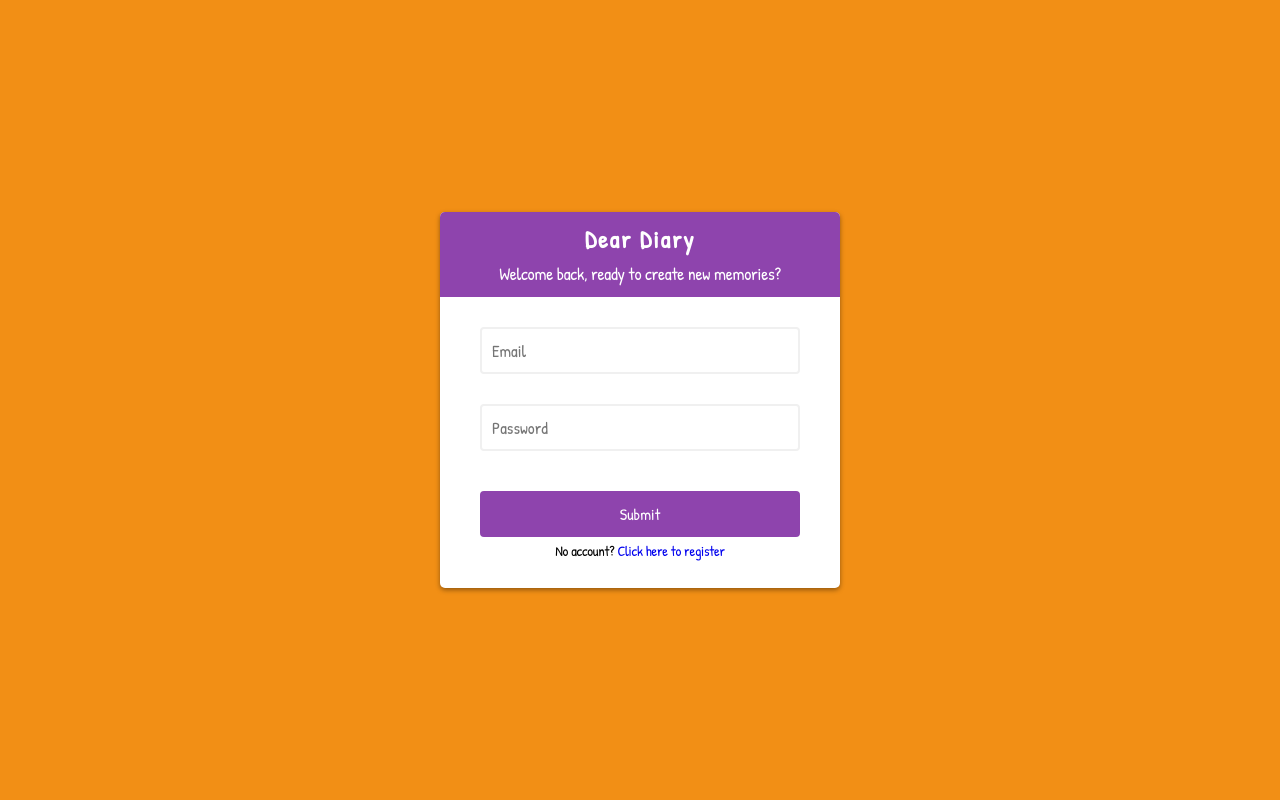
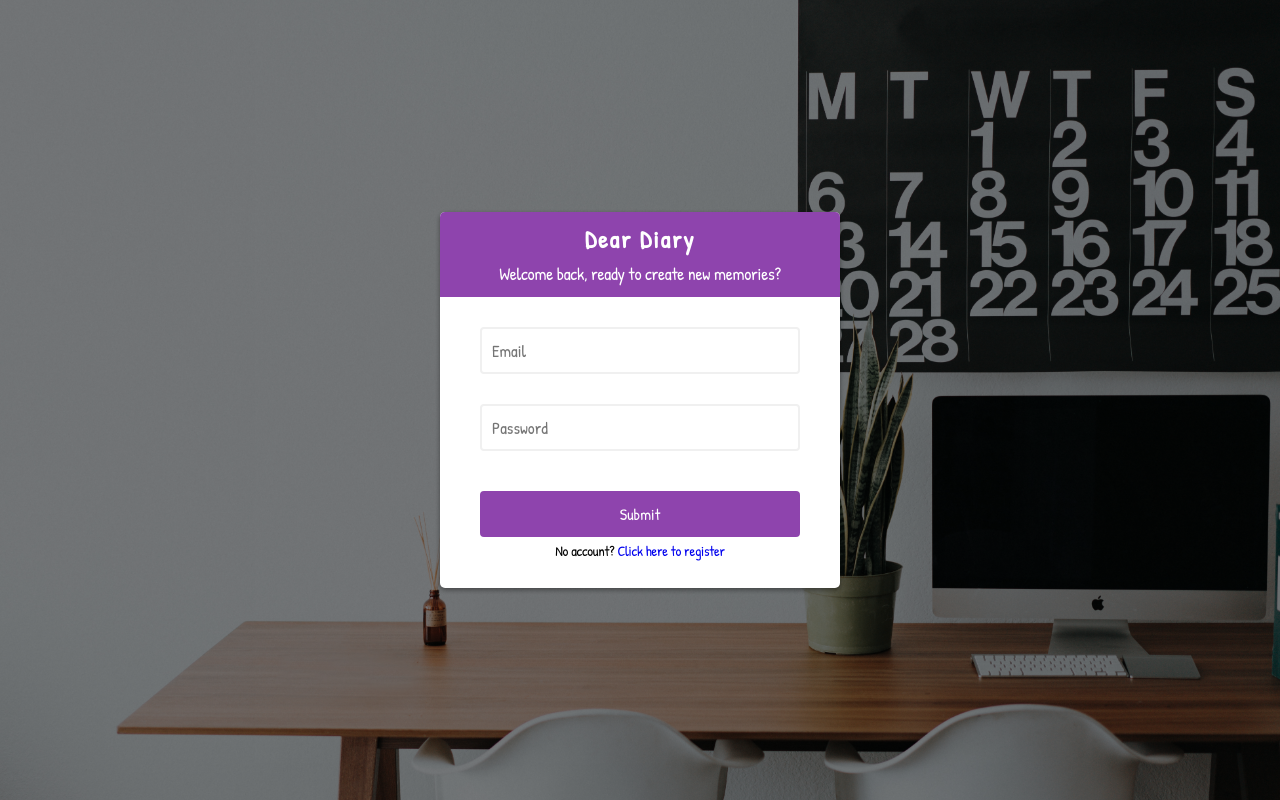
Before and after one commit to Munenyashaishe/ACA-Mowana-Diary-Project, a PHP site: page / in a window 1280 px wide. Run offline with PHP 8.4, Linux system fonts and the light colour scheme; some libraries are stand-ins or nearby versions.

```diff
--- a/middleware/error-handler.js
+++ b/middleware/error-handler.js
@@ -3,7 +3,7 @@ const { StatusCodes } = require('http-status-codes');
 const errorHandlerMiddleware = (err, req, res, next) => {
   let customError = {
     // set default
-    statusCode: err.statusCode || StatusCods.INTERNAL_SERVER_ERROR,
+    statusCode: err.statusCode || StatusCodes.INTERNAL_SERVER_ERROR,
     msg: err.message || 'Something went wrong, try again later.',
   };
   // if (err instanceof CustomAPIError) {
--- a/public/css/index.css
+++ b/public/css/index.css
@@ -1,5 +1,25 @@
 * {
   box-sizing: border-box;
+}
+
+html {
+  position: relative;
+  background: url('../bcg.jpg') no-repeat center center fixed;
+  -webkit-background-size: cover;
+  -moz-background-size: cover;
+  -o-background-size: cover;
+  background-size: cover;
+}
+
+.bcg {
+  position: absolute;
+  content: '';
+  top: 0;
+  left: 0;
+  width: 100%;
+  height: 100%;
+
+  background-color: rgba(0, 0, 0, 0.5);
 }
 
 body {
@@ -7,6 +27,7 @@ body {
   min-height: 100vh;
   margin: 0;
   transition: var(--transition);
+  /* background: url('../bg.jpg'); */
 }
 
 .container {
@@ -16,6 +37,8 @@ body {
   overflow: hidden;
   width: 400px;
   max-width: 100%;
+  opacity: 1;
+  z-index: 3;
 }
 
 .header {
--- a/public/index.html
+++ b/public/index.html
@@ -8,8 +8,9 @@
     <link rel="stylesheet" href="./css/global.css" />
     <title>Dear Diary</title>
   </head>
+  <div class="bcg"></div>
 
-  <body class="color-change-4x flex">
+  <body class="flex">
     <div class="container">
       <header class="header text-center">
         <h2>Dear Diary</h2>
```
Also changed, not shown: app.js (+9 -0 lines), public/error.html (added, +13 -0 lines), public/bcg.jpg (added), public/js/app.js.
